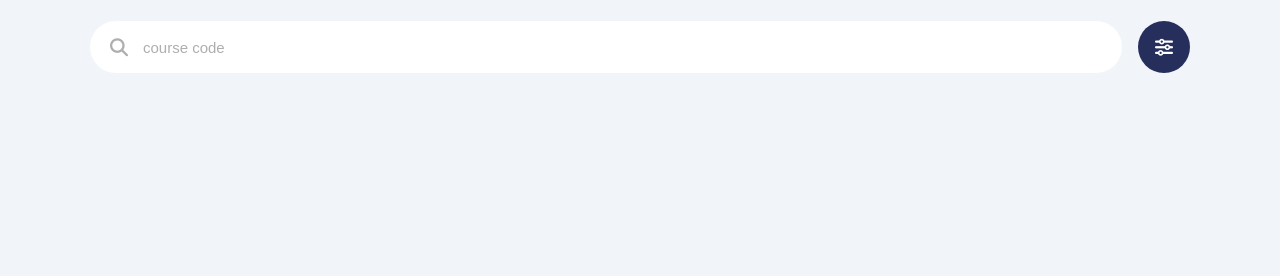
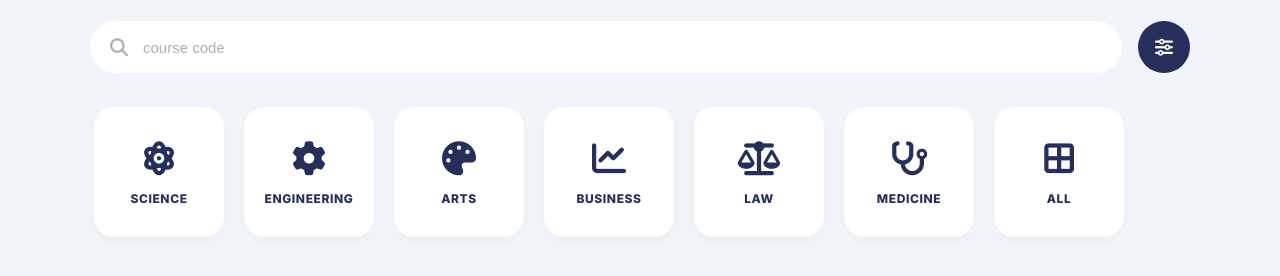
Before and after one commit to Kamonchanok-Insawang/cs261_650001_group1, a plain HTML site: page frontend/search.html in a window 1280 px wide. Shown: the part 86-362 px from the top of the page. Drawn offline with Linux system fonts and the light colour scheme.

Commit message:
Add faculty category cards

```diff
--- a/frontend/search.css
+++ b/frontend/search.css
@@ -138,3 +138,65 @@ body {
   background-color: #1a2042;
   transform: scale(1.05);
 }
+
+.category-section {
+  width: 100%;
+  overflow-x: auto;
+  padding: 10px 4px 16px 4px;
+  scroll-behavior: smooth;
+}
+
+.category-section::-webkit-scrollbar {
+  height: 6px;
+}
+
+.category-section::-webkit-scrollbar-thumb {
+  background-color: #cbd5e1;
+  border-radius: 3px;
+}
+
+.category-scroll {
+  display: flex;
+  gap: 20px;
+}
+
+.category-card {
+  width: 130px;
+  height: 130px;
+  background-color: #ffffff;
+  color: #262e5b;
+  border-radius: 20px;
+  flex-shrink: 0;
+  display: flex;
+  flex-direction: column;
+  justify-content: center;
+  align-items: center;
+  gap: 12px;
+  cursor: pointer;
+  transition: all 0.25s cubic-bezier(0.4, 0, 0.2, 1);
+  box-shadow: 0 4px 12px rgba(0,0,0,0.03);
+}
+
+.category-icon {
+  font-size: 34px;
+  transition: color 0.2s ease;
+}
+
+.category-card span {
+  font-size: 12px;
+  font-weight: 800;
+  letter-spacing: 0.6px;
+  text-align: center;
+  padding: 0 6px;
+}
+
+.category-card:hover {
+  background-color: #262e5b;
+  color: #ffffff;
+  transform: scale(1.08) translateY(-4px);
+  box-shadow: 0 12px 24px rgba(38, 46, 91, 0.3);
+}
+
+.category-card:hover .category-icon {
+  color: #ffffff;
+}
--- a/frontend/search.html
+++ b/frontend/search.html
@@ -38,6 +38,40 @@
         <i class="fa-solid fa-sliders"></i>
       </button>
     </div>
+
+
+    <section class="category-section">
+      <div class="category-scroll">
+        <div class="category-card">
+          <div class="category-icon"><i class="fa-solid fa-atom"></i></div>
+          <span>SCIENCE</span>
+        </div>
+        <div class="category-card">
+          <div class="category-icon"><i class="fa-solid fa-gear"></i></div>
+          <span>ENGINEERING</span>
+        </div>
+        <div class="category-card">
+          <div class="category-icon"><i class="fa-solid fa-palette"></i></div>
+          <span>ARTS</span>
+        </div>
+        <div class="category-card">
+          <div class="category-icon"><i class="fa-solid fa-chart-line"></i></div>
+          <span>BUSINESS</span>
+        </div>
+        <div class="category-card">
+          <div class="category-icon"><i class="fa-solid fa-scale-balanced"></i></div>
+          <span>LAW</span>
+        </div>
+        <div class="category-card">
+          <div class="category-icon"><i class="fa-solid fa-stethoscope"></i></div>
+          <span>MEDICINE</span>
+        </div>
+        <div class="category-card">
+          <div class="category-icon"><i class="fa-solid fa-border-all"></i></div>
+          <span>ALL</span>
+        </div>
+      </div>
+    </section>
   </div>
   <script src="search.js"></script>
 </body>
```
